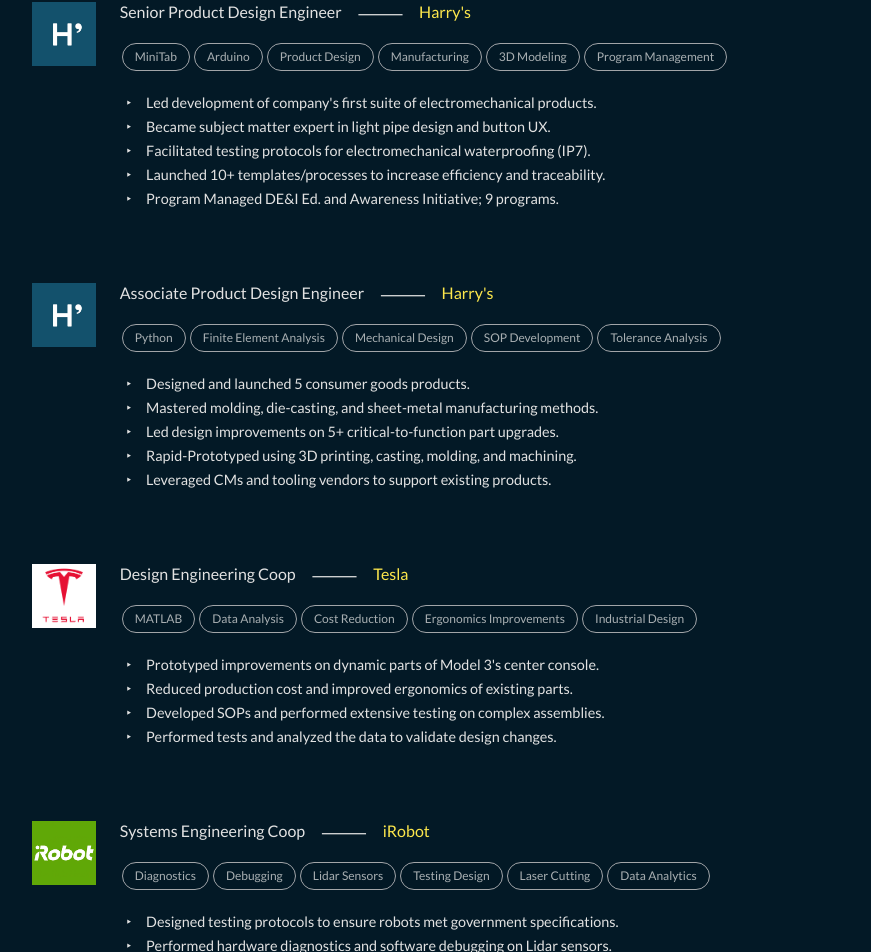
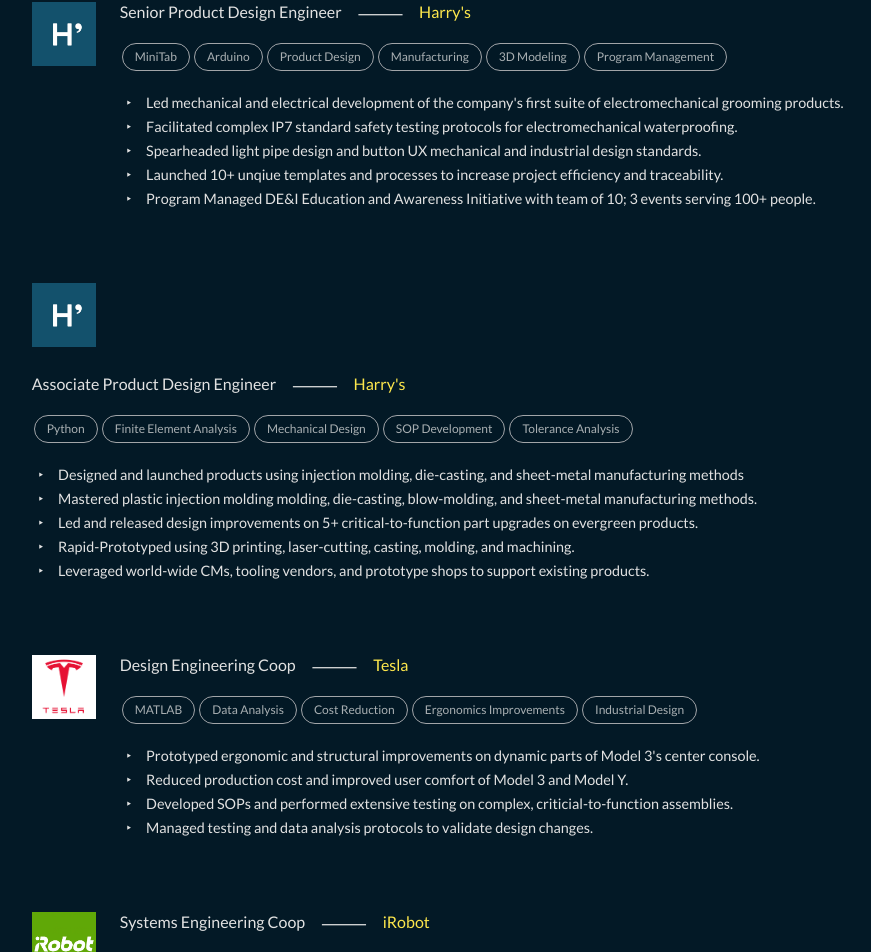
Before and after one commit to alliesoldau/personal-website, a React (Create React App) app: page / in a window 1280 px wide. Shown: the part 3466-4418 px from the top of the page, without its empty margins (307-1178 px from the left). Built offline with nearby package versions, Linux system fonts and the light colour scheme.

Commit message:
Elaborated on experience bullets.

```diff
--- a/src/db.json
+++ b/src/db.json
@@ -23,11 +23,11 @@
                     "MiniTab", "Arduino", "Product Design", "Manufacturing", "3D Modeling", "Program Management"
                 ],
                 "bullets": [
-                    "Led development of company's first suite of electromechanical products.",
-                    "Became subject matter expert in light pipe design and button UX.",
-                    "Facilitated testing protocols for electromechanical waterproofing (IP7).",
-                    "Launched 10+ templates/processes to increase efficiency and traceability.",
-                    "Program Managed DE&I Ed. and Awareness Initiative; 9 programs."
+                    "Led mechanical and electrical development of the company's first suite of electromechanical grooming products.",
+                    "Facilitated complex IP7 standard safety testing protocols for electromechanical waterproofing.",
+                    "Spearheaded light pipe design and button UX mechanical and industrial design standards.",
+                    "Launched 10+ unqiue templates and processes to increase project efficiency and traceability.",
+                    "Program Managed DE&I Education and Awareness Initiative with team of 10; 3 events serving 100+ people."
                 ],
                 "logo": "Harry's.png"
             },
@@ -39,11 +39,11 @@
                     "Python", "Finite Element Analysis", "Mechanical Design", "SOP Development", "Tolerance Analysis"
                 ],
                 "bullets": [
-                    "Designed and launched 5 consumer goods products.",
-                    "Mastered molding, die-casting, and sheet-metal manufacturing methods.",
-                    "Led design improvements on 5+ critical-to-function part upgrades.",
-                    "Rapid-Prototyped using 3D printing, casting, molding, and machining.",
-                    "Leveraged CMs and tooling vendors to support existing products."
+                    "Designed and launched products using injection molding, die-casting, and sheet-metal manufacturing methods",
+                    "Mastered plastic injection molding molding, die-casting, blow-molding, and sheet-metal manufacturing methods.",
+                    "Led and released design improvements on 5+ critical-to-function part upgrades on evergreen products.",
+                    "Rapid-Prototyped using 3D printing, laser-cutting, casting, molding, and machining.",
+                    "Leveraged world-wide CMs, tooling vendors, and prototype shops to support existing products."
                 ],
                 "logo": "Harry's.png"
             },
@@ -55,10 +55,10 @@
                     "MATLAB", "Data Analysis", "Cost Reduction", "Ergonomics Improvements", "Industrial Design"
                 ],
                 "bullets": [
-                    "Prototyped improvements on dynamic parts of Model 3's center console.",
-                    "Reduced production cost and improved ergonomics of existing parts.",
-                    "Developed SOPs and performed extensive testing on complex assemblies.",
-                    "Performed tests and analyzed the data to validate design changes."
+                    "Prototyped ergonomic and structural improvements on dynamic parts of Model 3's center console.",
+                    "Reduced production cost and improved user comfort of Model 3 and Model Y.",
+                    "Developed SOPs and performed extensive testing on complex, criticial-to-function assemblies.",
+                    "Managed testing and data analysis protocols to validate design changes."
                 ],
                 "logo": "Tesla.png"
             },
@@ -70,9 +70,9 @@
                     "Diagnostics", "Debugging", "Lidar Sensors", "Testing Design", "Laser Cutting", "Data Analytics"
                 ],
                 "bullets": [
-                    "Designed testing protocols to ensure robots met government specifications.",
+                    "Designed and performed testing protocols to ensure robots met rigorous government specifications.",
                     "Performed hardware diagnostics and software debugging on Lidar sensors.",
-                    "Prototyped water-proofing improvements to extend life of robot by 50%."
+                    "Prototyped cost-effective water-proofing improvements to extend life of robot by 50%."
                 ],
                 "logo": "iRobot.png"
             }
--- a/src/index.css
+++ b/src/index.css
@@ -112,7 +112,7 @@ p.last-update {
     padding-right: 2rem;
   }
   #text-content {
-    padding-left: 1rem;
+    padding-left: 0;
     padding-top: 1.5rem;
   }
   .MuiGrid-container {
--- a/src/styles/jobsAndEdu.css
+++ b/src/styles/jobsAndEdu.css
@@ -49,6 +49,10 @@
     a, p {
       margin-bottom: 0.5rem;
     }
+  }
+
+  .years {
+    font-size: 0.8rem;
   }
 
   .position {
--- a/src/styles/nav.css
+++ b/src/styles/nav.css
@@ -57,7 +57,15 @@
   }
   .navlink:focus {
     svg path {
-      stroke: var(--bg);
+      stroke: var(--text);
+    }
+  }
+
+  @media only screen and (max-width: 1199px) {
+    .navlink:focus {
+      svg path {
+        stroke: var(--bg);
+      }
     }
   }
 
```
